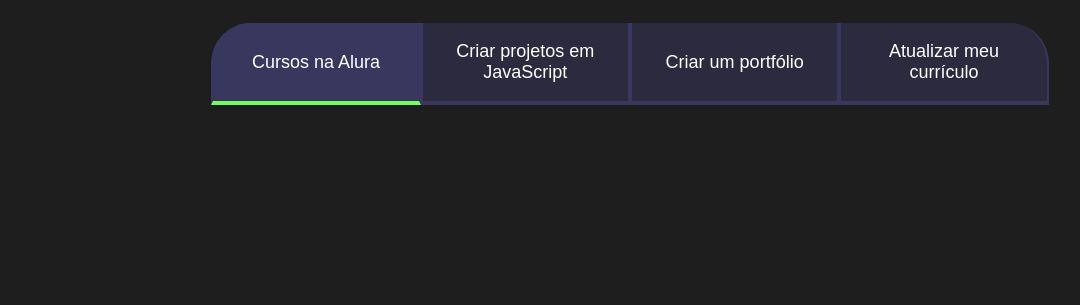
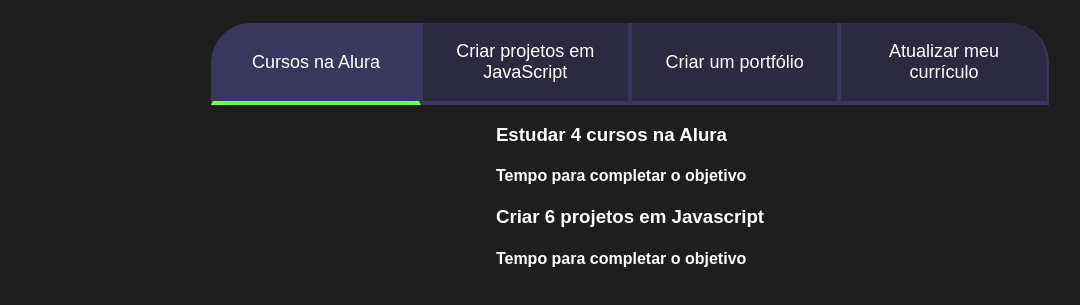
Before and after one commit to lehzin07/projeto1, a plain HTML site: page levi 3D/index.html in a window 1280 px wide. Shown: the part 75-380 px from the top of the page, without its empty margins (10-1090 px from the left). Drawn offline with Linux system fonts and the light colour scheme.

Commit message:
Update index.html

```diff
--- a/levi 3D/index.html
+++ b/levi 3D/index.html
@@ -7,7 +7,6 @@
   <link rel="stylesheet" href="style.css">
 </head>
 <body>
-
     <section class="conteudo-principal">
         <h2 class="titulo-principal">Meus Objetivos do ano<span>_</span></h2>
         <div class="botoes">
@@ -16,6 +15,16 @@
           <button class="botao">Criar um portfólio</button>
           <button class="botao">Atualizar meu currículo</button>
         </div>
+        <div class="abas-texto">
+            <div class="aba-conteudo">
+                <h3 class="aba-conteudo-titulo-principal">Estudar 4 cursos na Alura</h3>
+                <h4 class="aba-conteudo-titulo-secundario">Tempo para completar o objetivo</h4>
+        </div>
+        <div class="abas-texto">
+            <div class="aba-conteudo">
+                <h3 class="aba-conteudo-titulo-principal">Criar 6 projetos em Javascript</h3>
+                <h4 class="aba-conteudo-titulo-secundario">Tempo para completar o objetivo</h4>
+        </div>
       </section>
       <script src="main.js"></script>
 </body>
```
